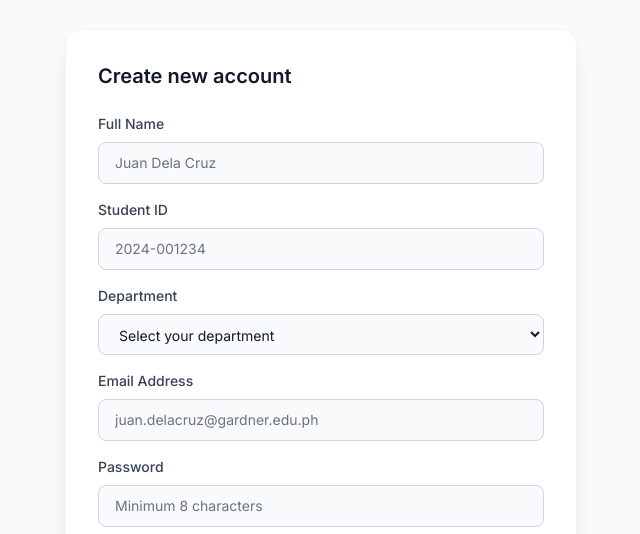
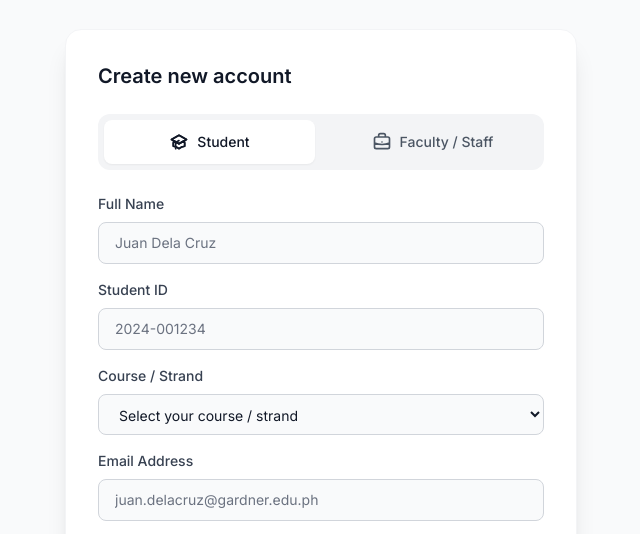
Before and after one commit to Style98k/Gardner-Hub, a website: page frontend/register.html in a window 1280 px wide. Shown: the part 195-729 px from the top of the page, without its empty margins (319-959 px from the left). Drawn offline with nearby package versions, Linux system fonts and the light colour scheme.

Commit message:
fixing registration

```diff
--- a/frontend/js/auth.js
+++ b/frontend/js/auth.js
@@ -88,14 +88,18 @@ document.addEventListener('DOMContentLoaded', () => {
       e.preventDefault();
 
       const fullName = document.getElementById('fullName').value.trim();
-      const studentId = document.getElementById('studentId').value.trim();
+      const userId = document.getElementById('userId').value.trim();
       const department = document.getElementById('department').value;
       const email = document.getElementById('email').value.trim();
       const password = passwordInput.value.trim();
       const confirmPassword = confirmPasswordInput.value.trim();
 
+      // Get the selected role from the global currentRole variable (from register.html)
+      const selectedRole = window.currentRole || 'student';
+      const roleName = selectedRole === 'student' ? 'Student' : 'Faculty';
+
       // Validation
-      if (!fullName || !studentId || !department || !email || !password || !confirmPassword) {
+      if (!fullName || !userId || !department || !email || !password || !confirmPassword) {
         alert('Please fill in all fields.');
         return;
       }
@@ -117,19 +121,20 @@ document.addEventListener('DOMContentLoaded', () => {
       // Simulate registration (dummy logic)
       console.log('Registration attempt:', {
         fullName,
-        studentId,
+        userId,
         department,
         email,
         password,
+        role: roleName
       });
 
       // Store user data (in real app, send to backend)
       const newUser = {
-        schoolId: studentId,
+        schoolId: userId,
         name: fullName,
         department: department,
         email: email,
-        role: 'Student',
+        role: roleName,
         registeredAt: new Date().toISOString(),
       };
       localStorage.setItem('gardnerHub_user', JSON.stringify(newUser));
--- a/frontend/register.html
+++ b/frontend/register.html
@@ -38,6 +38,39 @@
       <div class="p-8">
         <h2 class="text-xl font-semibold text-gray-900 dark:text-white mb-6">Create new account</h2>
 
+        <!-- Role Selector Tabs -->
+        <div class="mb-6">
+          <div class="flex gap-3 p-1.5 bg-gray-100 dark:bg-gray-900 rounded-xl">
+            <!-- Student Tab -->
+            <button
+              type="button"
+              id="studentTab"
+              class="role-tab flex-1 flex items-center justify-center gap-2 px-4 py-3 rounded-lg font-medium text-sm transition-all duration-200 bg-white dark:bg-black text-gray-900 dark:text-white shadow-sm"
+              data-role="student"
+            >
+              <svg class="w-5 h-5" fill="none" stroke="currentColor" stroke-width="2" viewBox="0 0 24 24">
+                <path stroke-linecap="round" stroke-linejoin="round" d="M12 14l9-5-9-5-9 5 9 5z"/>
+                <path stroke-linecap="round" stroke-linejoin="round" d="M12 14l6.16-3.422a12.083 12.083 0 01.665 6.479A11.952 11.952 0 0012 20.055a11.952 11.952 0 00-6.824-2.998 12.078 12.078 0 01.665-6.479L12 14z"/>
+                <path stroke-linecap="round" stroke-linejoin="round" d="M12 14l9-5-9-5-9 5 9 5zm0 0l6.16-3.422a12.083 12.083 0 01.665 6.479A11.952 11.952 0 0012 20.055a11.952 11.952 0 00-6.824-2.998 12.078 12.078 0 01.665-6.479L12 14zm-4 6v-7.5l4-2.222"/>
+              </svg>
+              <span>Student</span>
+            </button>
+
+            <!-- Faculty/Staff Tab -->
+            <button
+              type="button"
+              id="facultyTab"
+              class="role-tab flex-1 flex items-center justify-center gap-2 px-4 py-3 rounded-lg font-medium text-sm transition-all duration-200 text-gray-600 dark:text-gray-400 hover:text-gray-900 dark:hover:text-white"
+              data-role="faculty"
+            >
+              <svg class="w-5 h-5" fill="none" stroke="currentColor" stroke-width="2" viewBox="0 0 24 24">
+                <path stroke-linecap="round" stroke-linejoin="round" d="M21 13.255A23.931 23.931 0 0112 15c-3.183 0-6.22-.62-9-1.745M16 6V4a2 2 0 00-2-2h-4a2 2 0 00-2 2v2m4 6h.01M5 20h14a2 2 0 002-2V8a2 2 0 00-2-2H5a2 2 0 00-2 2v10a2 2 0 002 2z"/>
+              </svg>
+              <span>Faculty / Staff</span>
+            </button>
+          </div>
+        </div>
+
         <form id="registerForm" class="space-y-4">
 
           <!-- Full Name -->
@@ -54,41 +87,31 @@
             />
           </div>
 
-          <!-- Student ID -->
+          <!-- Student ID / Employee ID (Dynamic) -->
           <div>
-            <label for="studentId" class="block text-sm font-medium text-gray-700 dark:text-gray-300 mb-2">
+            <label for="userId" id="userIdLabel" class="block text-sm font-medium text-gray-700 dark:text-gray-300 mb-2">
               Student ID
             </label>
             <input
               type="text"
-              id="studentId"
+              id="userId"
               placeholder="2024-001234"
               required
               class="w-full px-4 py-2.5 rounded-lg border border-gray-300 dark:border-gray-800 bg-gray-50 dark:bg-black text-sm text-gray-900 dark:text-white placeholder-gray-500 dark:placeholder-gray-400 focus:outline-none focus:ring-2 focus:ring-brand-500 dark:focus:ring-brand-400 focus:border-brand-500 dark:focus:border-brand-400 focus:bg-white dark:focus:bg-gray-900 transition-colors duration-200"
             />
           </div>
 
-          <!-- Department -->
+          <!-- Department (Dynamic) -->
           <div>
-            <label for="department" class="block text-sm font-medium text-gray-700 dark:text-gray-300 mb-2">
-              Department
+            <label for="department" id="departmentLabel" class="block text-sm font-medium text-gray-700 dark:text-gray-300 mb-2">
+              Course / Strands
             </label>
             <select
               id="department"
               required
               class="w-full px-4 py-2.5 rounded-lg border border-gray-300 dark:border-gray-800 bg-gray-50 dark:bg-black text-sm text-gray-900 dark:text-white focus:outline-none focus:ring-2 focus:ring-brand-500 dark:focus:ring-white focus:border-brand-500 dark:focus:border-gray-600 focus:bg-white dark:focus:bg-black transition-colors duration-200"
             >
-              <option value="">Select your department</option>
-              <option value="BSIT">BS Information Technology</option>
-              <option value="BSCS">BS Computer Science</option>
-              <option value="BSBA">BS Business Administration</option>
-              <option value="BSED">BS Education</option>
-              <option value="BSEE">BS Electrical Engineering</option>
-              <option value="BSCE">BS Civil Engineering</option>
-              <option value="BSME">BS Mechanical Engineering</option>
-              <option value="BSHRM">BS Hotel & Restaurant Management</option>
-              <option value="BSTM">BS Tourism Management</option>
-              <option value="OTHER">Other</option>
+              <!-- Options will be populated dynamically -->
             </select>
           </div>
 
@@ -169,6 +192,101 @@
   <!-- Theme Management -->
   <script src="./js/theme.js"></script>
 
+  <!-- Role Selector Logic -->
+  <script>
+    // Role selection state (exposed to window for auth.js)
+    window.currentRole = 'student';
+
+    // Department options for each role
+    const departmentOptions = {
+      student: [
+        { value: '', text: 'Select your course / strand' },
+        { value: 'BSIT', text: 'BS Information Technology' },
+        { value: 'BSCS', text: 'BS Computer Science' },
+        { value: 'BSBA', text: 'BS Business Administration' },
+        { value: 'BSCE', text: 'BS Computer Engineering' },
+        { value: 'OTHER', text: 'Other' }
+      ],
+      faculty: [
+        { value: '', text: 'Select your academic department' },
+        { value: 'REG', text: 'Registrar Office' },
+        { value: 'ADM', text: 'Administration' },
+        { value: 'OTHER', text: 'Other' }
+      ]
+    };
+
+    // Initialize on page load
+    document.addEventListener('DOMContentLoaded', function() {
+      const studentTab = document.getElementById('studentTab');
+      const facultyTab = document.getElementById('facultyTab');
+
+      // Set initial role to student
+      updateRoleFields('student');
+
+      // Add click handlers
+      studentTab.addEventListener('click', function() {
+        switchRole('student');
+      });
+
+      facultyTab.addEventListener('click', function() {
+        switchRole('faculty');
+      });
+    });
+
+    function switchRole(role) {
+      if (currentRole === role) return;
+
+      currentRole = role;
+      const studentTab = document.getElementById('studentTab');
+      const facultyTab = document.getElementById('facultyTab');
+
+      // Update tab styling
+      if (role === 'student') {
+        studentTab.className = 'role-tab flex-1 flex items-center justify-center gap-2 px-4 py-3 rounded-lg font-medium text-sm transition-all duration-200 bg-white dark:bg-black text-gray-900 dark:text-white shadow-sm';
+        facultyTab.className = 'role-tab flex-1 flex items-center justify-center gap-2 px-4 py-3 rounded-lg font-medium text-sm transition-all duration-200 text-gray-600 dark:text-gray-400 hover:text-gray-900 dark:hover:text-white';
+      } else {
+        facultyTab.className = 'role-tab flex-1 flex items-center justify-center gap-2 px-4 py-3 rounded-lg font-medium text-sm transition-all duration-200 bg-white dark:bg-black text-gray-900 dark:text-white shadow-sm';
+        studentTab.className = 'role-tab flex-1 flex items-center justify-center gap-2 px-4 py-3 rounded-lg font-medium text-sm transition-all duration-200 text-gray-600 dark:text-gray-400 hover:text-gray-900 dark:hover:text-white';
+      }
+
+      // Update form fields
+      updateRoleFields(role);
+    }
+
+    function updateRoleFields(role) {
+      const userIdLabel = document.getElementById('userIdLabel');
+      const userIdInput = document.getElementById('userId');
+      const departmentLabel = document.getElementById('departmentLabel');
+      const departmentSelect = document.getElementById('department');
+
+      if (role === 'student') {
+        // Update Student ID field
+        userIdLabel.textContent = 'Student ID';
+        userIdInput.placeholder = '2024-001234';
+
+        // Update Course / Strand field
+        departmentLabel.textContent = 'Course / Strand';
+
+      } else {
+        // Update Employee ID field
+        userIdLabel.textContent = 'Employee ID';
+        userIdInput.placeholder = 'EMP-2024-567';
+
+        // Update Academic Department field
+        departmentLabel.textContent = 'Academic Department';
+      }
+
+      // Populate department dropdown
+      departmentSelect.innerHTML = '';
+      departmentOptions[role].forEach(option => {
+        const optElement = document.createElement('option');
+        optElement.value = option.value;
+        optElement.textContent = option.text;
+        departmentSelect.appendChild(optElement);
+      });
+    }
+  </script>
+
   <!-- Auth JavaScript -->
   <script src="./js/auth.js"></script>
 </body>
```
